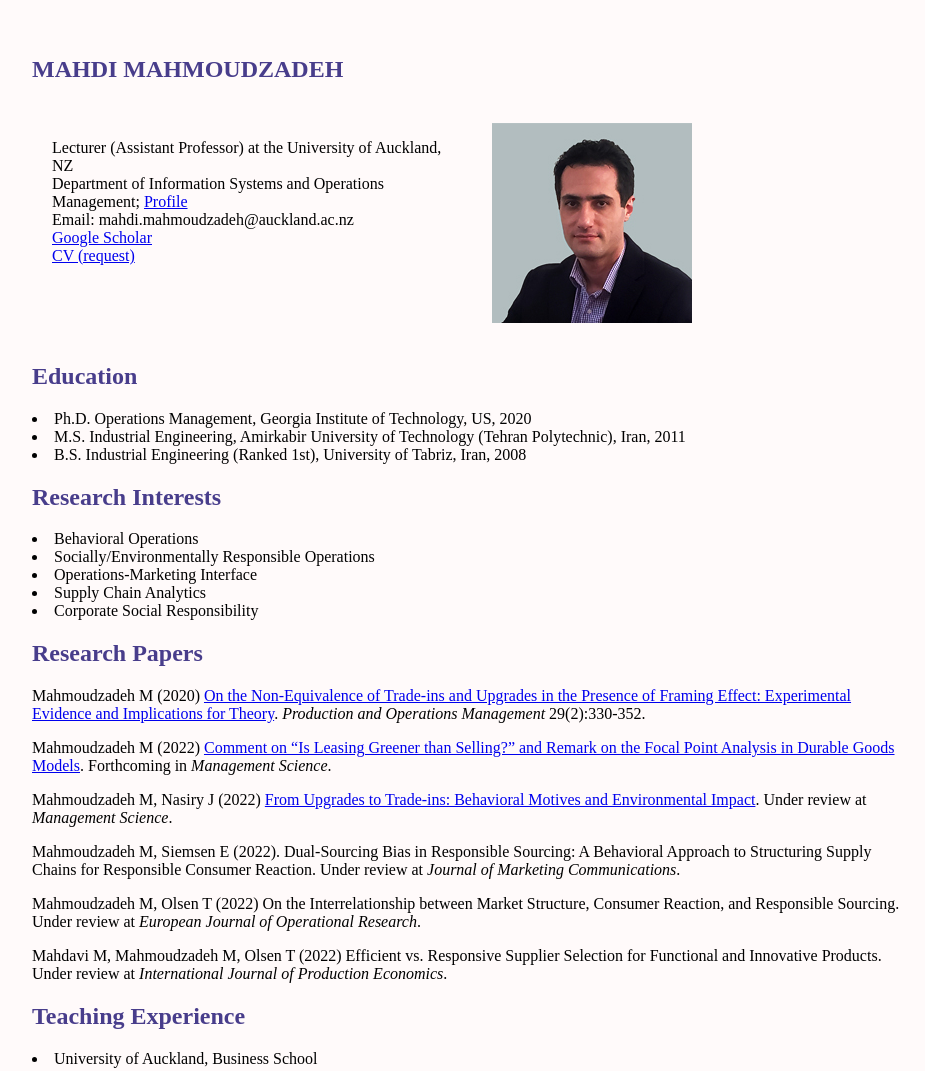
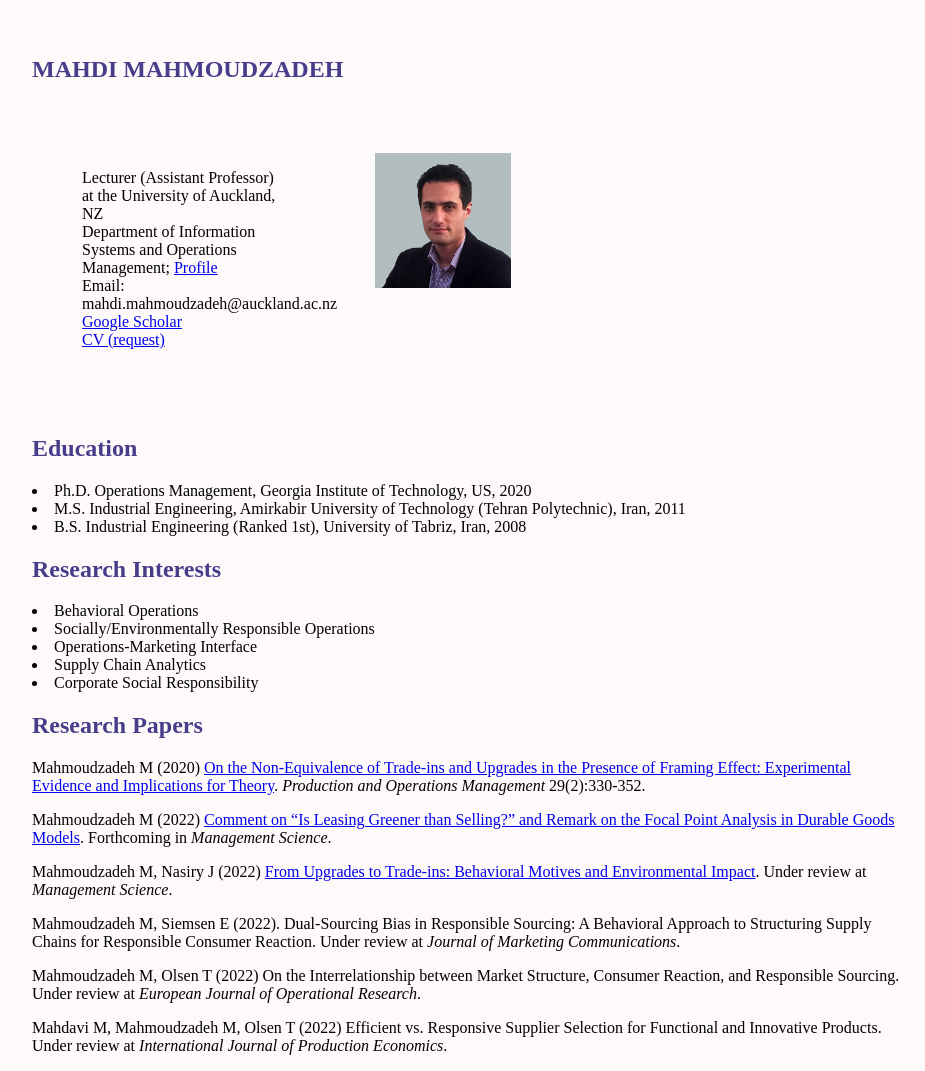
Before and after one commit to mahdimzadeh/mahdimzadeh.github.io, a plain HTML site: page index.html in a window 1280 px wide. Shown: the top 1071 px of the page, without its empty margins (168-1093 px from the left). Drawn offline with Linux system fonts and the light colour scheme.

Commit message:
Update index.html

```diff
--- a/index.html
+++ b/index.html
@@ -19,8 +19,8 @@ body {
 
 .column {
   float: left;
-  width: 50%;
-  padding: 20px;
+  width: 33.3333%;
+  padding: 50px;
 }
 
 .row::after {
@@ -52,7 +52,7 @@ Email: mahdi.mahmoudzadeh@auckland.ac.nz<br>
 <a href="mailto:mahdi.mahmoudzadeh@auckland.ac.nz" target="_blank">CV (request)</a></p>
   </div>
    <div class="column">
-    <img src="mypic.jpg" alt="Profile Picture">
+    <img src="mypic.jpg" alt="Profile Picture" style="width:70%">
   </div>
 </div>
 
```
